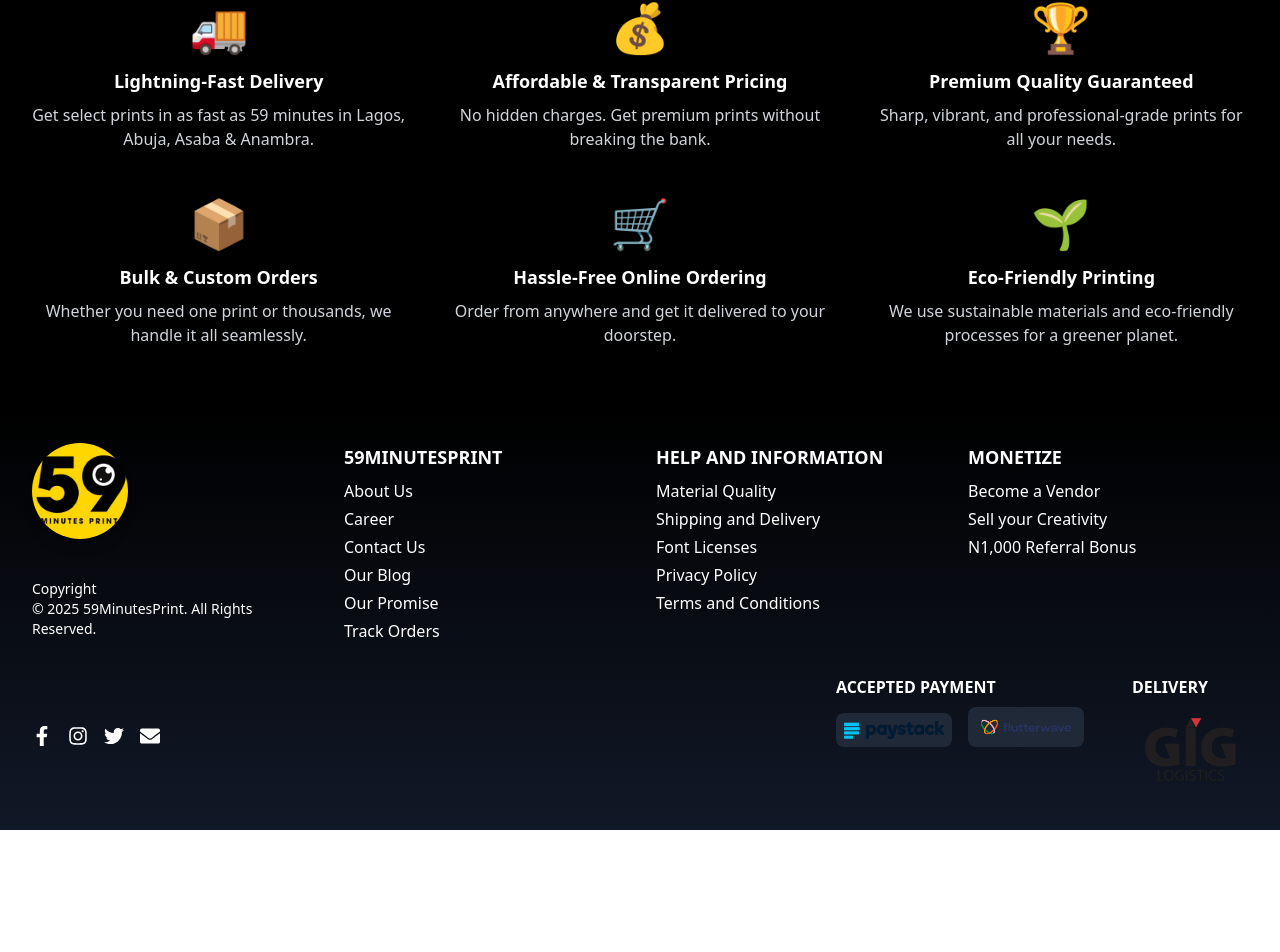
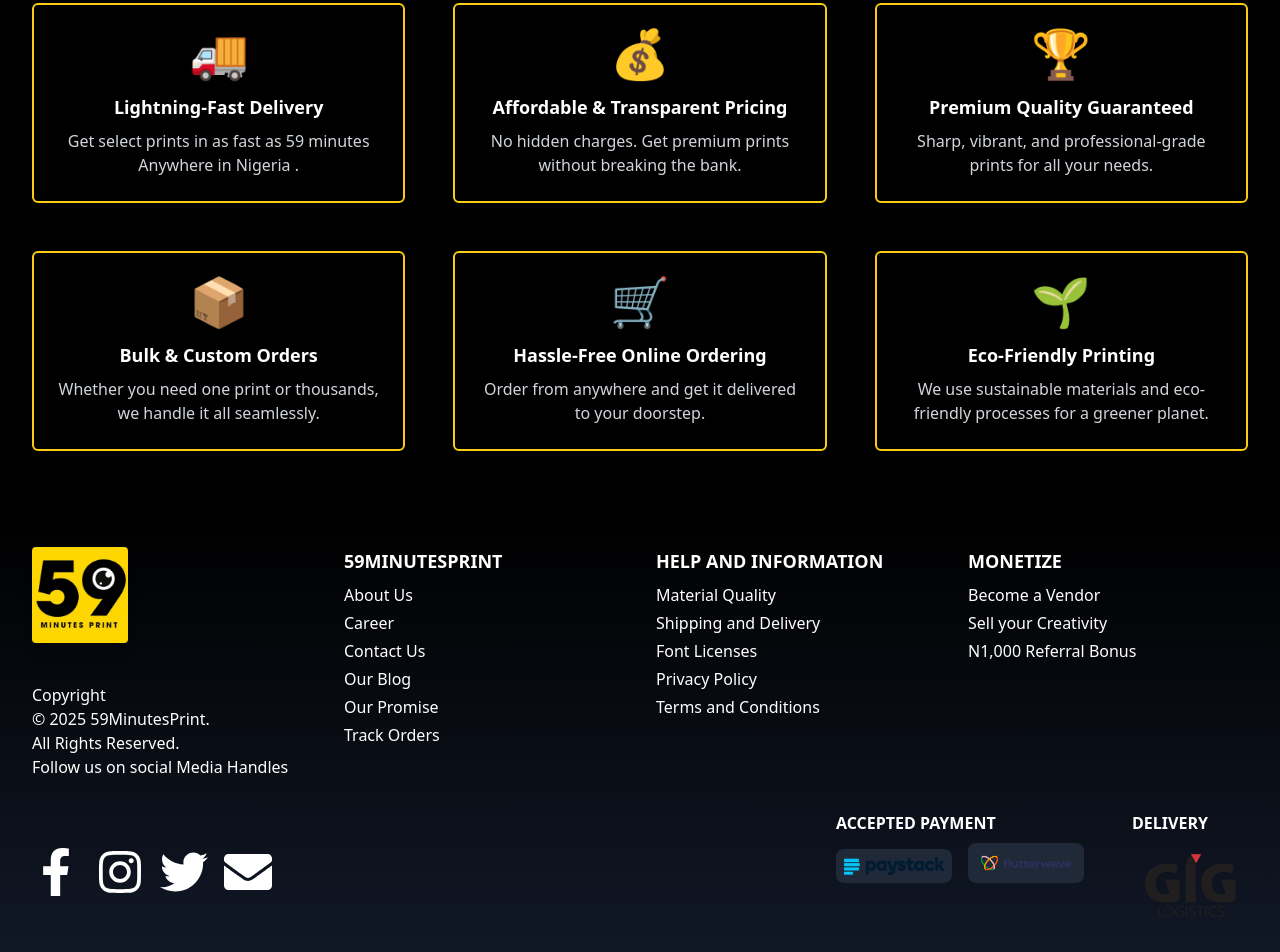
Before and after one commit to Maclab-Technologies/frontend, a Next.js app: page / in a window 1280 px wide. Shown: the part 4413-5365 px from the top of the page. Before the commit the page ends 5243 px from the top, so only its background shows below. Built offline with nearby package versions, Linux system fonts and the light colour scheme.

Commit message:
testing if deployment is working

```diff
--- /dev/null
+++ b/src/app/Register/page.js
@@ -0,0 +1,9 @@
+const Register = () => {
+    return (
+        <div className="w-100 h-100 bg-yellow-400 text-white">
+            <h1>Register Page </h1>
+        </div>
+    );
+};
+
+export default Register;
--- a/src/app/components/Footer.js
+++ b/src/app/components/Footer.js
@@ -19,11 +19,11 @@ const Footer = () => {
             alt="59 Minutes Print"
             width={96}
             height={96}
-            className="mb-4 rounded-full shadow-lg"
+            className="mb-4 rounded shadow-lg"
           />
           <br></br>
-          <p className="text-sm">
-            Copyright <br></br> © 2025 59MinutesPrint. All Rights Reserved.
+          <p className="text-1xl">
+            Copyright <br></br> © 2025 59MinutesPrint. <br></br> All Rights Reserved.
           </p>
         </div>
 
@@ -96,21 +96,25 @@ const Footer = () => {
         </div>
       </div>
 
+
+        <h1>Follow us on social Media Handles</h1>
+
       {/* Social Media and Payment Info */}
       <div className="max-w-7xl mx-auto flex flex-col md:flex-row justify-between items-center mt-8">
         {/* Social Media Icons */}
         <div className="flex space-x-4">
+
           <Link href="https://facebook.com">
-            <FaFacebookF className="text-xl cursor-pointer hover:text-yellow-500 transform hover:scale-110 transition-all" />
+            <FaFacebookF className="text-5xl cursor-pointer hover:text-yellow-500 transform hover:scale-110 transition-all" />
           </Link>
           <Link href="https://instagram.com">
-            <FaInstagram className="text-xl cursor-pointer hover:text-yellow-500 transform hover:scale-110 transition-all" />
+            <FaInstagram className="text-5xl cursor-pointer hover:text-yellow-500 transform hover:scale-110 transition-all" />
           </Link>
           <Link href="https://twitter.com">
-            <FaTwitter className="text-xl cursor-pointer hover:text-yellow-500 transform hover:scale-110 transition-all" />
+            <FaTwitter className="text-5xl cursor-pointer hover:text-yellow-500 transform hover:scale-110 transition-all" />
           </Link>
-          <Link href="mailto:info@59minutesprint.com">
-            <FaEnvelope className="text-xl cursor-pointer hover:text-yellow-500 transform hover:scale-110 transition-all" />
+          <Link href="mailto:59minutesprints@gmail.com">
+            <FaEnvelope className="text-5xl cursor-pointer hover:text-yellow-500 transform hover:scale-110 transition-all" />
           </Link>
         </div>
 
--- a/src/app/components/Navbar.js
+++ b/src/app/components/Navbar.js
@@ -17,7 +17,7 @@ const NAV_LINKS = [
 const AuthButtons = ({ isMobile = false, closeMenu }) => (
   <div className={`flex ${isMobile ? "flex-col items-center space-y-4 mt-6 " : "space-x-4"}`}>
     <Link
-      href="/signup"
+      href="/Register"
       className={`bg-yellow-400 text-black px-4 py-2 rounded ${
         isMobile ? "w-3/4 text-center" : "hover:bg-yellow-300"
       }`}
--- a/src/app/page.js
+++ b/src/app/page.js
@@ -213,16 +213,16 @@ export default function Home() {
         {/* Features Grid */}
         <div className="grid grid-cols-1 md:grid-cols-3 lg:grid-cols-3 gap-12">
           {/* Lightning-Fast Delivery */}
-          <div className="flex flex-col items-center text-center">
+          <div className=" flex flex-col items-center text-center border-2 rounded-md border-yellow-400 p-6">
             <span className="text-yellow-500 text-5xl mb-4">🚚</span>
             <h3 className="font-bold text-lg mb-2">Lightning-Fast Delivery</h3>
             <p className="text-gray-300">
-              Get select prints in as fast as 59 minutes in Lagos, Abuja, Asaba & Anambra.
+              Get select prints in as fast as 59 minutes Anywhere in Nigeria .
             </p>
           </div>
 
           {/* Affordable & Transparent Pricing */}
-          <div className="flex flex-col items-center text-center">
+          <div className="flex flex-col items-center text-center border-2 rounded-md border-yellow-400 p-6">
             <span className="text-yellow-500 text-5xl mb-4">💰</span>
             <h3 className="font-bold text-lg mb-2">Affordable & Transparent Pricing</h3>
             <p className="text-gray-300">
@@ -231,7 +231,7 @@ export default function Home() {
           </div>
 
           {/* Premium Quality Guaranteed */}
-          <div className="flex flex-col items-center text-center">
+          <div className="flex flex-col items-center text-center border-2 rounded-md border-yellow-400 p-6">
             <span className="text-yellow-500 text-5xl mb-4">🏆</span>
             <h3 className="font-bold text-lg mb-2">Premium Quality Guaranteed</h3>
             <p className="text-gray-300">
@@ -240,7 +240,7 @@ export default function Home() {
           </div>
 
           {/* Bulk & Custom Orders */}
-          <div className="flex flex-col items-center text-center">
+          <div className="flex flex-col items-center text-center border-2 rounded-md border-yellow-400 p-6">
             <span className="text-yellow-500 text-5xl mb-4">📦</span>
             <h3 className="font-bold text-lg mb-2">Bulk & Custom Orders</h3>
             <p className="text-gray-300">
@@ -249,7 +249,7 @@ export default function Home() {
           </div>
 
           {/* Hassle-Free Online Ordering */}
-          <div className="flex flex-col items-center text-center">
+          <div className="flex flex-col items-center text-center border-2 rounded-md border-yellow-400 p-6">
             <span className="text-yellow-500 text-5xl mb-4">🛒</span>
             <h3 className="font-bold text-lg mb-2">Hassle-Free Online Ordering</h3>
             <p className="text-gray-300">
@@ -258,7 +258,7 @@ export default function Home() {
           </div>
 
           {/* Eco-Friendly Printing */}
-          <div className="flex flex-col items-center text-center">
+          <div className="flex flex-col items-center text-center border-2 rounded-md border-yellow-400 p-6">
             <span className="text-yellow-500 text-5xl mb-4">🌱</span>
             <h3 className="font-bold text-lg mb-2">Eco-Friendly Printing</h3>
             <p className="text-gray-300">
```
